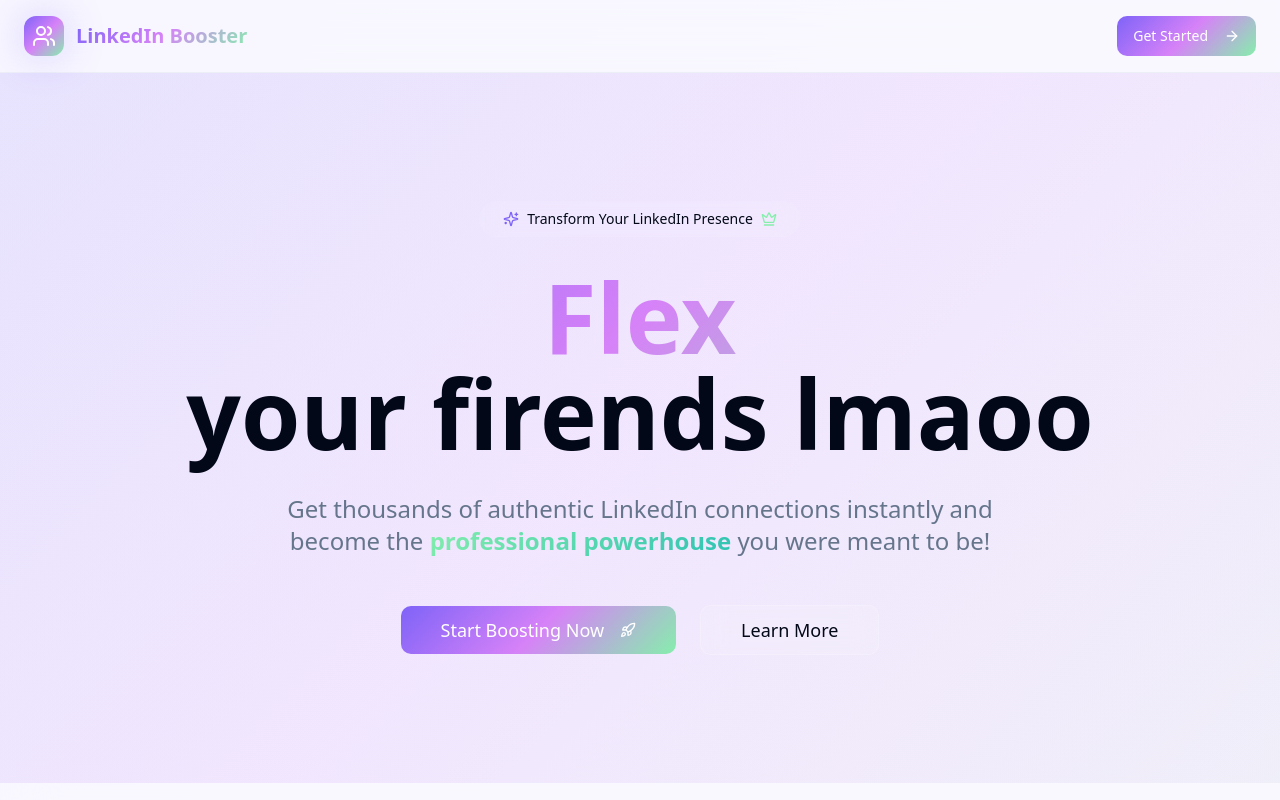
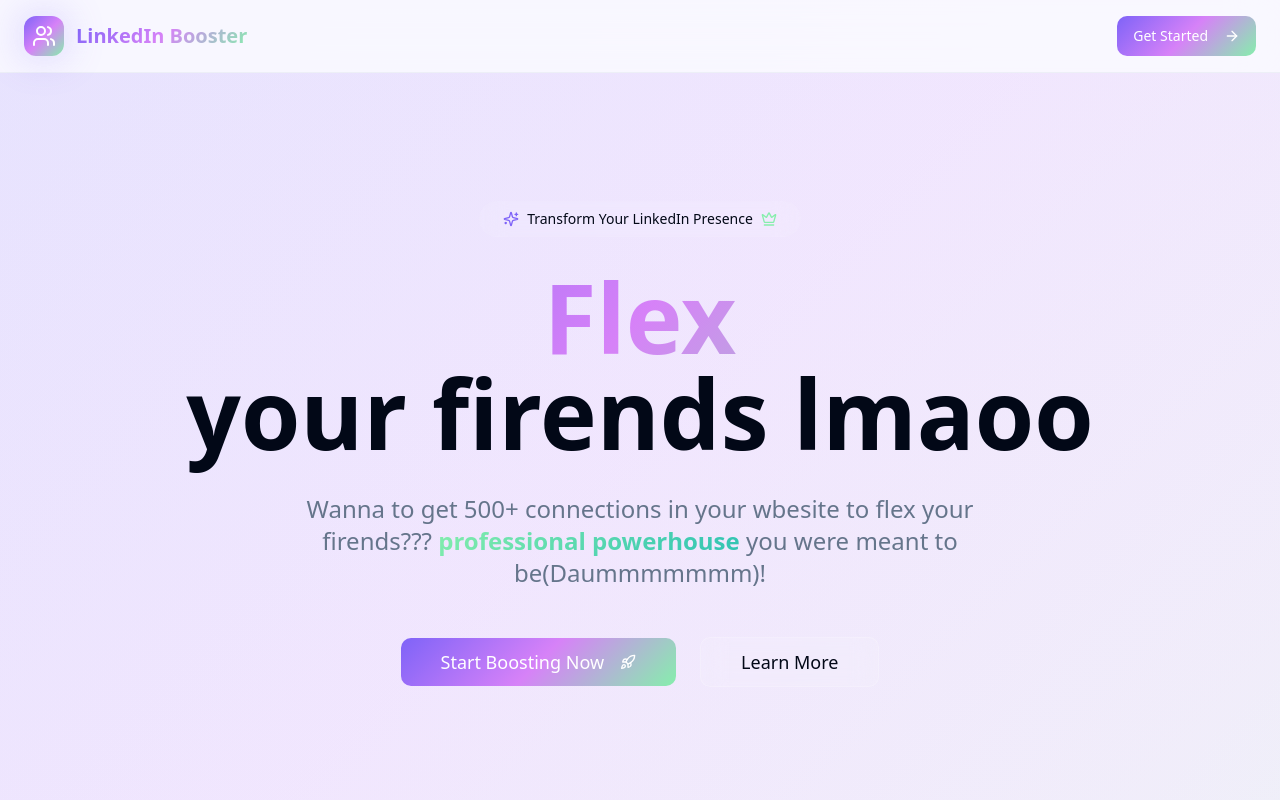
Before and after one commit to nandha-star/link-boost-flex, a React (Vite) app: page / in a window 1280 px wide. Shown: the top 800 px of the page. Built offline with nearby package versions, Linux system fonts and the light colour scheme.

Commit message:
Update Index.tsx

```diff
--- a/src/pages/Index.tsx
+++ b/src/pages/Index.tsx
@@ -185,9 +185,9 @@ const Index = () => {
               </h1>
 
               <p className="text-xl lg:text-2xl text-muted-foreground mb-12 max-w-3xl mx-auto animate-fade-in">
-                Get thousands of authentic LinkedIn connections instantly and become the
+                Wanna to get 500+ connections in your wbesite to flex your firends???
                 <span className="bg-gradient-accent bg-clip-text text-transparent font-bold"> professional powerhouse </span>
-                you were meant to be!
+                you were meant to be(Daummmmmmm)!
               </p>
 
               <div className="flex flex-col sm:flex-row items-center justify-center gap-6 animate-scale-in">
```
